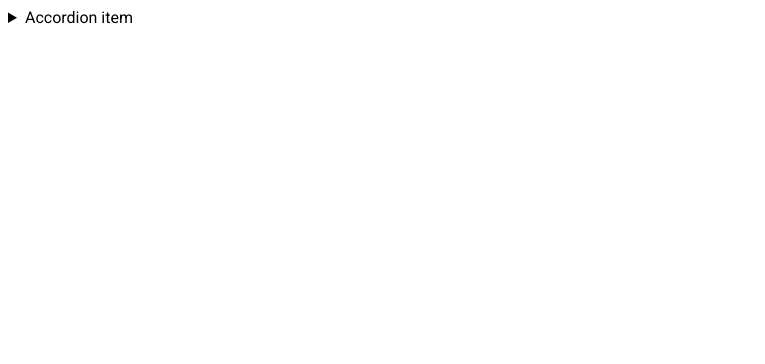
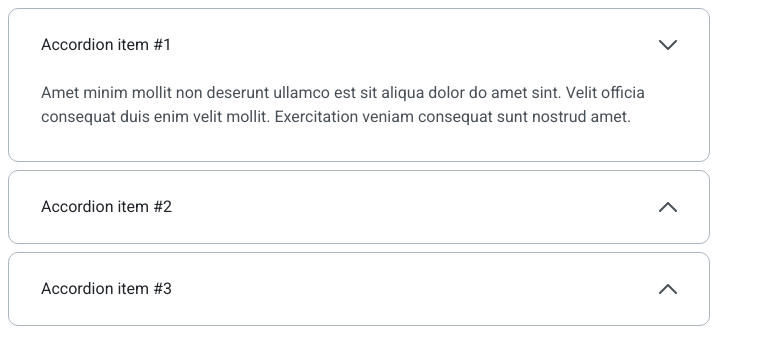
Before and after one commit to js-tasks-ru/htmlcss-20231027_f-tlyashev, a website: page 03-lection1/02-accordion/index.html in a window 1280 px wide. Shown: the whole page, without its empty margins (0-765 px from the left). Drawn offline with Linux system fonts and the light colour scheme; files whose address does not match are found by name.

Commit message:
add solution for lection1 accordion

```diff
--- a/03-lection1/02-accordion/accordion.css
+++ b/03-lection1/02-accordion/accordion.css
@@ -1 +1,41 @@
 /* Стилизация аккордеона */
+.accordion__item {
+    max-width: 700px;
+    min-width: 250px;
+    flex-shrink: 0;
+    border: 1px solid var(--grey-3);
+    border-radius: 10px;
+    margin-bottom: 8px;
+}
+
+.accordion__item:last-child {
+    margin-bottom: 0;
+}
+
+.accordion__title {
+    display: flex;
+    justify-content: space-between;
+    align-items: center;
+    list-style: none;
+    color: var(--black);
+    font-size: 16px;
+    font-style: normal;
+    font-weight: 400;
+    line-height: 24px;
+    padding: 24px 32px;
+    cursor: pointer;
+}
+
+.accordion__text {
+    color: var(--grey-4);
+    font-size: 16px;
+    font-style: normal;
+    font-weight: 400;
+    line-height: 24px;
+    margin: 0;
+    padding: 0 32px 32px;
+}
+
+.accordion__item[open] .accordion__marker {
+    transform: rotate(180deg);
+}
--- a/03-lection1/02-accordion/index.html
+++ b/03-lection1/02-accordion/index.html
@@ -6,13 +6,46 @@
         <link rel="stylesheet" href="./accordion.css">
     </head>
     <body>
-        <details>
-            <summary>
-                Accordion item
-            </summary>
-            <p>
-                Hidden content
-            </p>
-        </details>
+        <div class="accordion">
+            <details class="accordion__item" open>
+                <summary class="accordion__title">
+                    Accordion item #1
+                    <svg class="accordion__marker" xmlns="http://www.w3.org/2000/svg" width="18" height="10" viewBox="0 0 18 10" fill="none">
+                        <path d="M17 9L9 1L1 9" stroke="#495057" stroke-width="2" stroke-linecap="round" stroke-linejoin="round"/>
+                    </svg>
+                </summary>
+                <p class="accordion__text">
+                    Amet minim mollit non deserunt ullamco est sit aliqua dolor do amet sint.
+                    Velit officia consequat duis enim velit mollit.
+                    Exercitation veniam consequat sunt nostrud amet.
+                </p>
+            </details>
+            <details class="accordion__item">
+                <summary class="accordion__title">
+                    Accordion item #2
+                    <svg class="accordion__marker" xmlns="http://www.w3.org/2000/svg" width="18" height="10" viewBox="0 0 18 10" fill="none">
+                        <path d="M17 9L9 1L1 9" stroke="#495057" stroke-width="2" stroke-linecap="round" stroke-linejoin="round"/>
+                    </svg>
+                </summary>
+                <p class="accordion__text">
+                    Amet minim mollit non deserunt ullamco est sit aliqua dolor do amet sint.
+                    Velit officia consequat duis enim velit mollit.
+                    Exercitation veniam consequat sunt nostrud amet.
+                </p>
+            </details>
+            <details class="accordion__item">
+                <summary class="accordion__title">
+                    Accordion item #3
+                    <svg class="accordion__marker" xmlns="http://www.w3.org/2000/svg" width="18" height="10" viewBox="0 0 18 10" fill="none">
+                        <path d="M17 9L9 1L1 9" stroke="#495057" stroke-width="2" stroke-linecap="round" stroke-linejoin="round"/>
+                    </svg>
+                </summary>
+                <p class="accordion__text">
+                    Amet minim mollit non deserunt ullamco est sit aliqua dolor do amet sint.
+                    Velit officia consequat duis enim velit mollit.
+                    Exercitation veniam consequat sunt nostrud amet.
+                </p>
+            </details>
+        </div>
     </body>
 </html>
```
